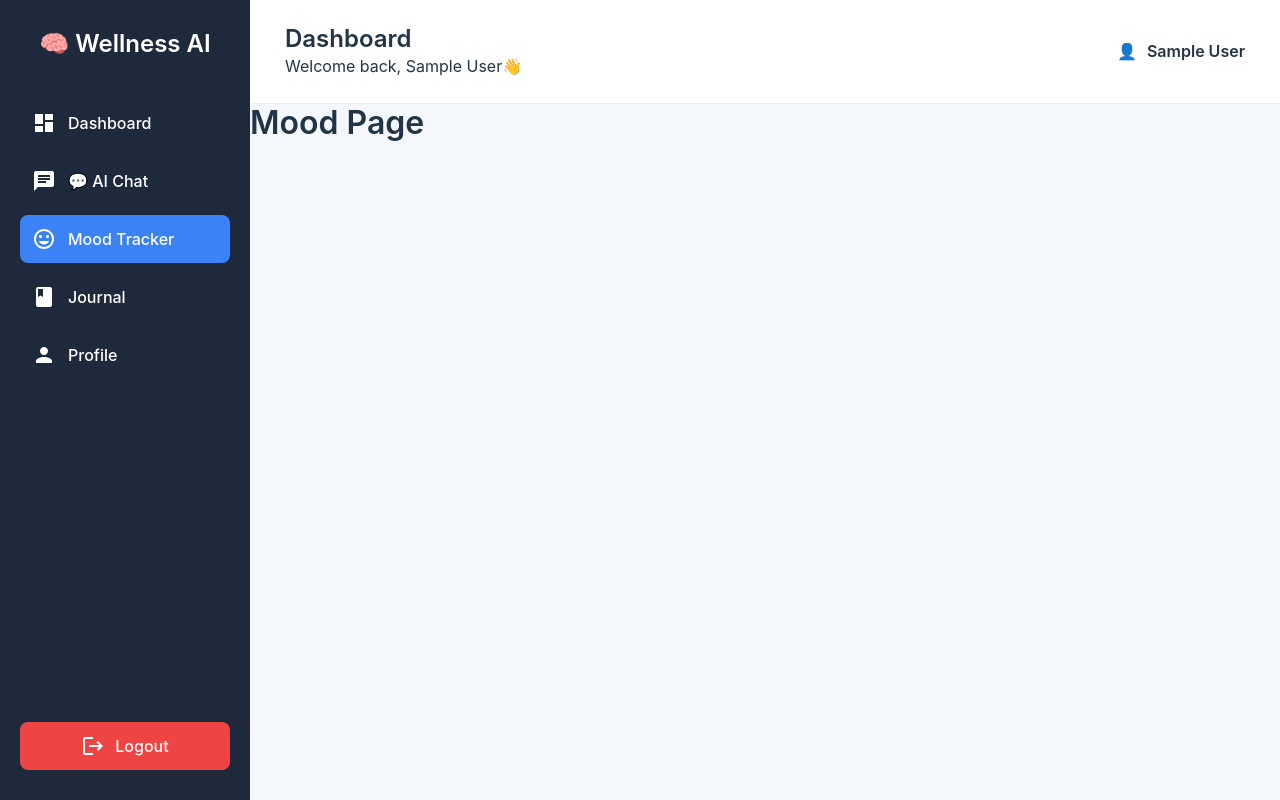
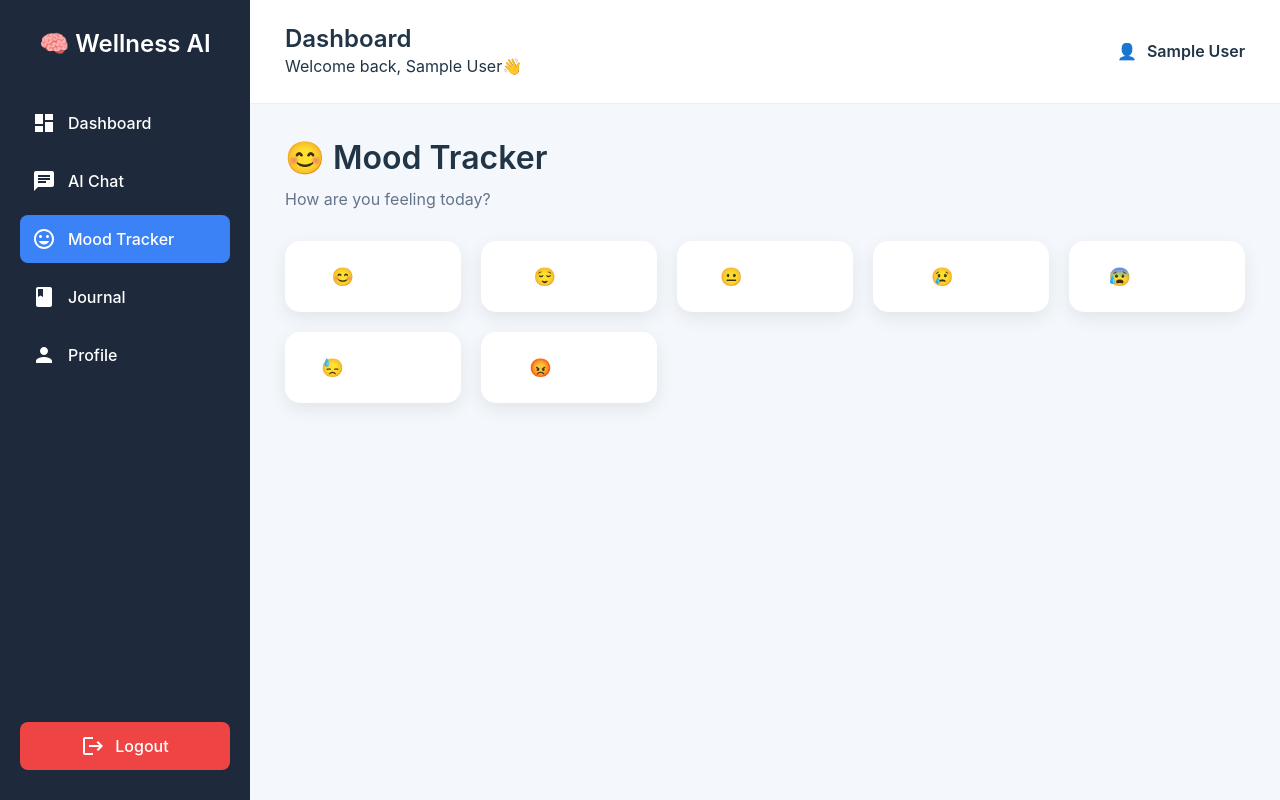
Before and after one commit to HimanshuKumar356/mental-health-chatbot, a React (Vite) app in the folder frontend/mental_health_chatbot/: page /mood in a window 1280 px wide. Built offline with nearby package versions, Linux system fonts and the light colour scheme; sample sign-in values are in the browser's storage.

Commit message:
feat: create mood tracker page

```diff
--- a/frontend/mental_health_chatbot/src/components/Sidebar.jsx
+++ b/frontend/mental_health_chatbot/src/components/Sidebar.jsx
@@ -59,7 +59,7 @@ export default function Sidebar() {
 
                 <Chat />
 
-                💬 AI Chat
+                AI Chat
 
             </NavLink>
 
--- a/frontend/mental_health_chatbot/src/pages/Mood.jsx
+++ b/frontend/mental_health_chatbot/src/pages/Mood.jsx
@@ -1,5 +1,67 @@
+import "../styles/mood.css";
+
 export default function Mood() {
+
+    const moods = [
+
+        "😊 Happy",
+
+        "😌 Calm",
+
+        "😐 Neutral",
+
+        "😢 Sad",
+
+        "😰 Anxious",
+
+        "😓 Stressed",
+
+        "😡 Angry"
+
+    ];
+
     return (
-        <h1>Mood Page</h1>
+
+        <div className="mood-page">
+
+            <h1>
+
+                😊 Mood Tracker
+
+            </h1>
+
+            <p>
+
+                How are you feeling today?
+
+            </p>
+
+            <div className="mood-grid">
+
+                {
+
+                    moods.map((mood) => (
+
+                        <button
+
+                            key={mood}
+
+                            className="mood-card"
+
+                        >
+
+                            {mood}
+
+                        </button>
+
+                    ))
+
+                }
+
+            </div>
+
+        </div>
+
     );
+
 }
--- /dev/null
+++ b/frontend/mental_health_chatbot/src/styles/mood.css
@@ -0,0 +1,59 @@
+.mood-page{
+
+    padding:35px;
+
+}
+
+.mood-page h1{
+
+    margin-bottom:10px;
+
+}
+
+.mood-page p{
+
+    color:#64748b;
+
+    margin-bottom:30px;
+
+}
+
+.mood-grid{
+
+    display:grid;
+
+    grid-template-columns:repeat(auto-fit,minmax(170px,1fr));
+
+    gap:20px;
+
+}
+
+.mood-card{
+
+    padding:25px;
+
+    border:none;
+
+    background:white;
+
+    border-radius:15px;
+
+    box-shadow:0 6px 18px rgba(0,0,0,.08);
+
+    cursor:pointer;
+
+    font-size:18px;
+
+    transition:.25s;
+
+}
+
+.mood-card:hover{
+
+    transform:translateY(-5px);
+
+    background:#2563eb;
+
+    color:white;
+
+}
```
